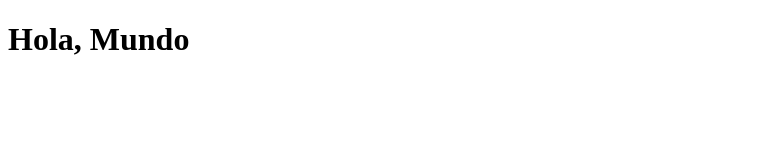
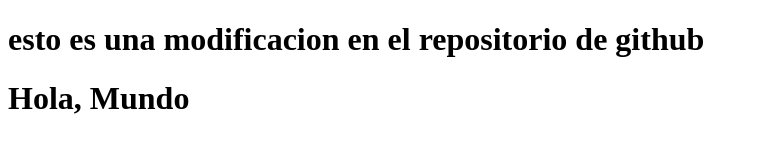
Before and after one commit to marcelinosanper/-pps0-1Marcelinosanchez, a plain HTML site: page index.html in a window 1280 px wide. Shown: the whole page, without its empty margins (0-758 px from the left). Drawn offline with Linux system fonts and the light colour scheme.

Commit message:
Update index.html

```diff
--- a/index.html
+++ b/index.html
@@ -4,6 +4,7 @@
     <meta charset="UTF-8">
     <meta name="viewport" content="width=device-width, initial-scale=1.0">
     <title>Hola Mundo</title>
+    <h1>esto es una modificacion en el repositorio de github</h1>
 </head>
 <body>
 
```
